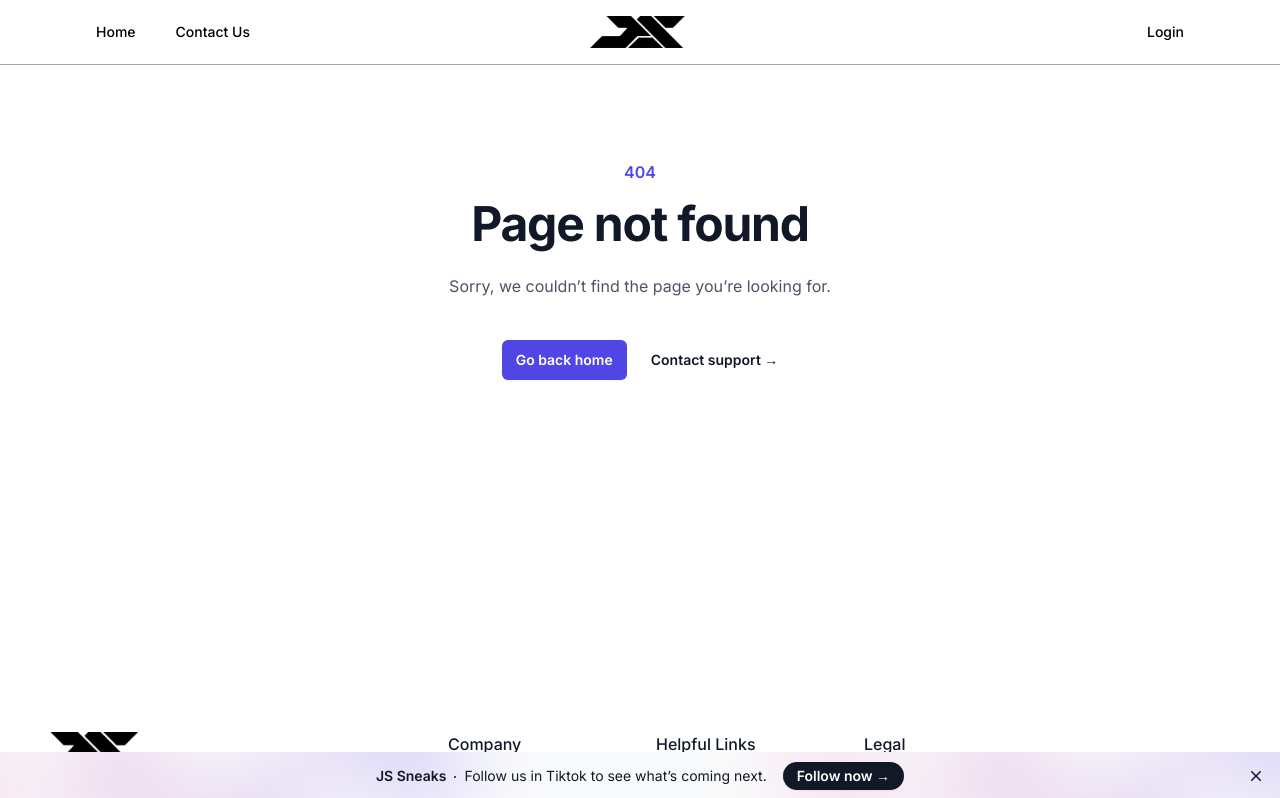
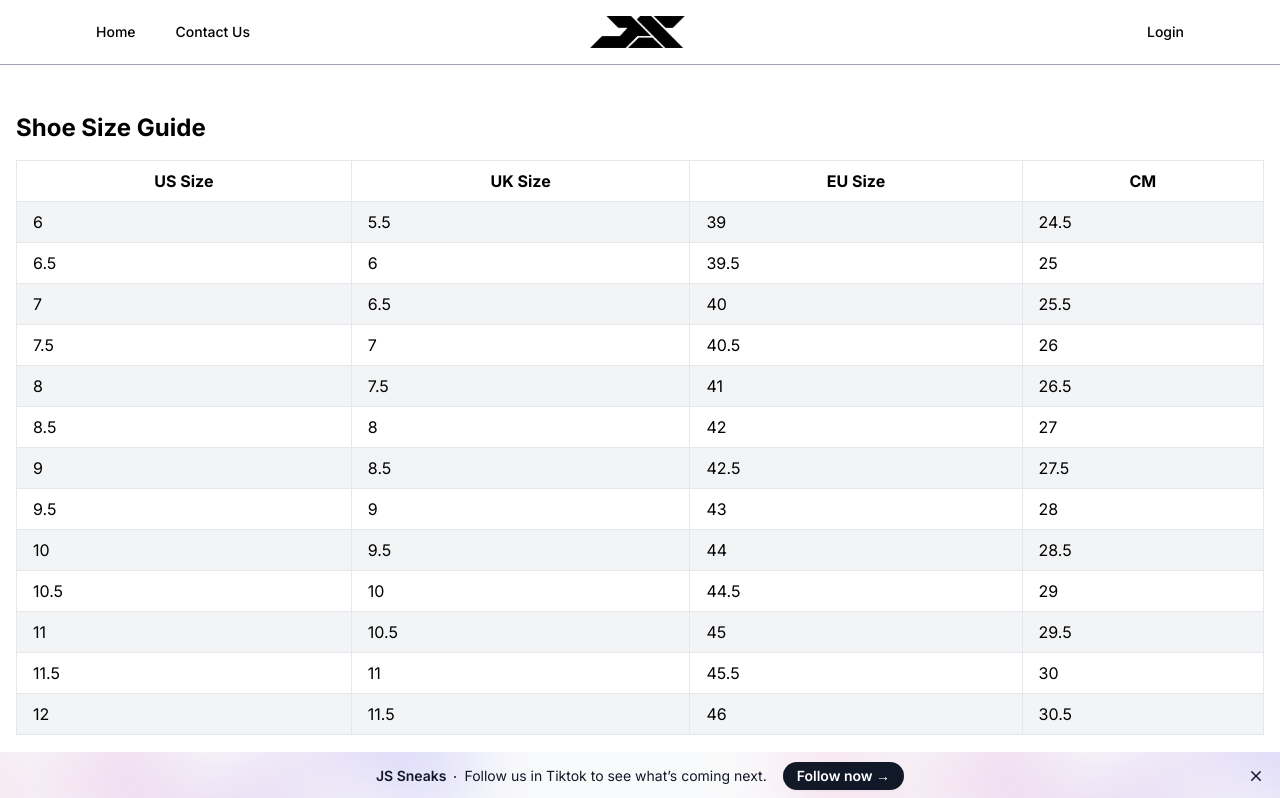
Before and after one commit to kwiruu/js-sneaks-mern-app, a React (Vite) app in the folder client/: page /size-guide in a window 1280 px wide. Shown: the top 798 px of the page. Built offline with nearby package versions, Linux system fonts and the light colour scheme; no server answers.

Commit message:
updated :3

```diff
--- a/client/src/App.jsx
+++ b/client/src/App.jsx
@@ -11,6 +11,7 @@
 import ShoePage from './pages/ShoePage';
 import NotFoundPage from './pages/NotFoundPage';
 import AboutPage from './pages/AboutPage';
+import SizeGuide from './pages/SizeGuide';
 
 axios.defaults.baseURL = import.meta.env.VITE_API_BASE_URL;
 axios.defaults.withCredentials = true;
@@ -29,6 +30,7 @@
           <Route path="/account/shoes/:id" element={<ShoeForm />} />
           <Route path="/shoe/:id" element={<ShoePage />} />
           <Route path="/about" element={<AboutPage />} />
+          <Route path="/size-guide" element={<SizeGuide />} />
           <Route path="*" element={<NotFoundPage />} />
         </Route>
       </Routes>
--- a/client/src/components/ShoeForm.jsx
+++ b/client/src/components/ShoeForm.jsx
@@ -87,7 +87,7 @@
 
   return (
     <>
-      <form onSubmit={saveNewShoe} className="p-4 pt-10">
+      <form onSubmit={saveNewShoe} className="p-4 mt-16">
         <div className="space-y-12 md:pl-44 md:pr-44 pl-5 pr-5">
           <ShoeDetails
             name={name}
--- a/client/src/pages/ShoePage.jsx
+++ b/client/src/pages/ShoePage.jsx
@@ -40,7 +40,7 @@
 
   return (
     <div className="bg-white">
-      <div className="pt-10 p-2 sm:p-0">
+      <div className="mt-16 p-2 sm:p-0">
         <div className="mx-auto mt-6 max-w-2xl sm:px-6 lg:grid lg:max-w-7xl lg:grid-cols-3 lg:gap-x-8 lg:px-8">
           {/* Left side: Photos */}
           <div className="lg:col-span-2">
@@ -80,10 +80,12 @@
                   <div
                     className="border border-black rounded-full bg-black h-4 w-4 sm:h-6 sm:w-6"
                     style={{ backgroundColor: shoe.color1 }}
+                    title={shoe.color1}
                   ></div>
                   <div
                     className="border border-black rounded-full bg-black h-4 w-4 sm:h-6 sm:w-6"
                     style={{ backgroundColor: shoe.color2 }}
+                    title={shoe.color2}
                   ></div>
                 </div>
               </div>
@@ -92,9 +94,9 @@
               <div className="mt-10">
                 <div className="flex items-center justify-between">
                   <h3 className="text-sm font-medium text-gray-900">Size</h3>
-                  <a href="#" className="text-sm font-medium text-indigo-600 hover:text-indigo-500">
+                  <Link to={'/size-guide'} className="text-sm font-medium text-indigo-600 hover:text-indigo-500">
                     Size guide
-                  </a>
+                  </Link>
                 </div>
                 {shoe.size}
               </div>
--- /dev/null
+++ b/client/src/pages/SizeGuide.jsx
@@ -0,0 +1,45 @@
+const SizeGuide = () => {
+  return (
+    <div className="container mx-auto p-4 mt-16">
+      <h1 className="text-2xl font-bold mb-4">Shoe Size Guide</h1>
+      <div className="overflow-x-auto">
+        <table className="table-auto w-full border-collapse border border-gray-200">
+          <thead>
+            <tr>
+              <th className="border border-gray-200 px-4 py-2">US Size</th>
+              <th className="border border-gray-200 px-4 py-2">UK Size</th>
+              <th className="border border-gray-200 px-4 py-2">EU Size</th>
+              <th className="border border-gray-200 px-4 py-2">CM</th>
+            </tr>
+          </thead>
+          <tbody>
+            {[
+              { us: '6', uk: '5.5', eu: '39', cm: '24.5' },
+              { us: '6.5', uk: '6', eu: '39.5', cm: '25' },
+              { us: '7', uk: '6.5', eu: '40', cm: '25.5' },
+              { us: '7.5', uk: '7', eu: '40.5', cm: '26' },
+              { us: '8', uk: '7.5', eu: '41', cm: '26.5' },
+              { us: '8.5', uk: '8', eu: '42', cm: '27' },
+              { us: '9', uk: '8.5', eu: '42.5', cm: '27.5' },
+              { us: '9.5', uk: '9', eu: '43', cm: '28' },
+              { us: '10', uk: '9.5', eu: '44', cm: '28.5' },
+              { us: '10.5', uk: '10', eu: '44.5', cm: '29' },
+              { us: '11', uk: '10.5', eu: '45', cm: '29.5' },
+              { us: '11.5', uk: '11', eu: '45.5', cm: '30' },
+              { us: '12', uk: '11.5', eu: '46', cm: '30.5' },
+            ].map((size, index) => (
+              <tr key={size.us} className={index % 2 === 0 ? 'bg-gray-100' : ''}>
+                <td className="border border-gray-200 px-4 py-2">{size.us}</td>
+                <td className="border border-gray-200 px-4 py-2">{size.uk}</td>
+                <td className="border border-gray-200 px-4 py-2">{size.eu}</td>
+                <td className="border border-gray-200 px-4 py-2">{size.cm}</td>
+              </tr>
+            ))}
+          </tbody>
+        </table>
+      </div>
+    </div>
+  );
+};
+
+export default SizeGuide;
```
Also changed, not shown: 1 other file (tests, documents, lock files or other folders).
